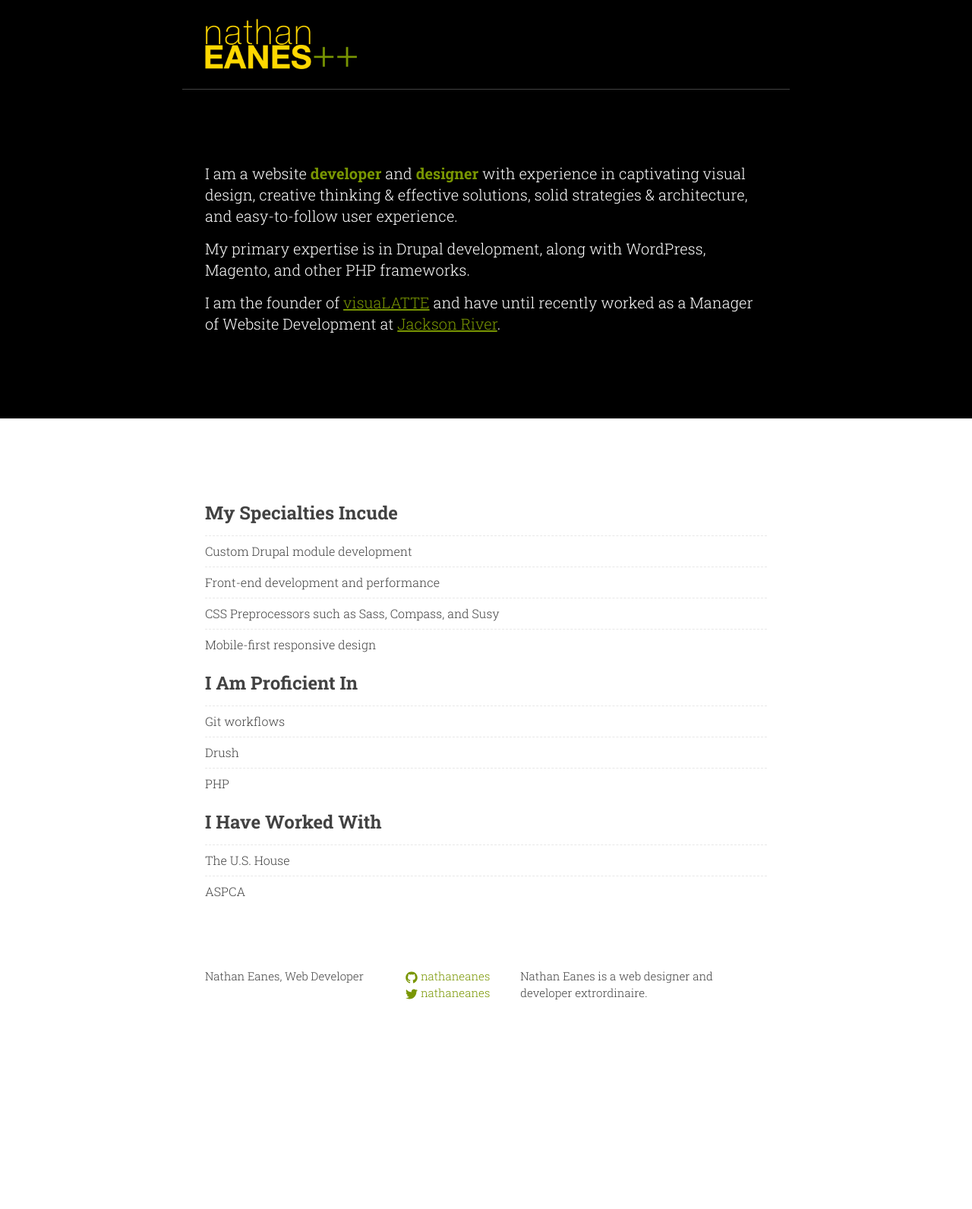
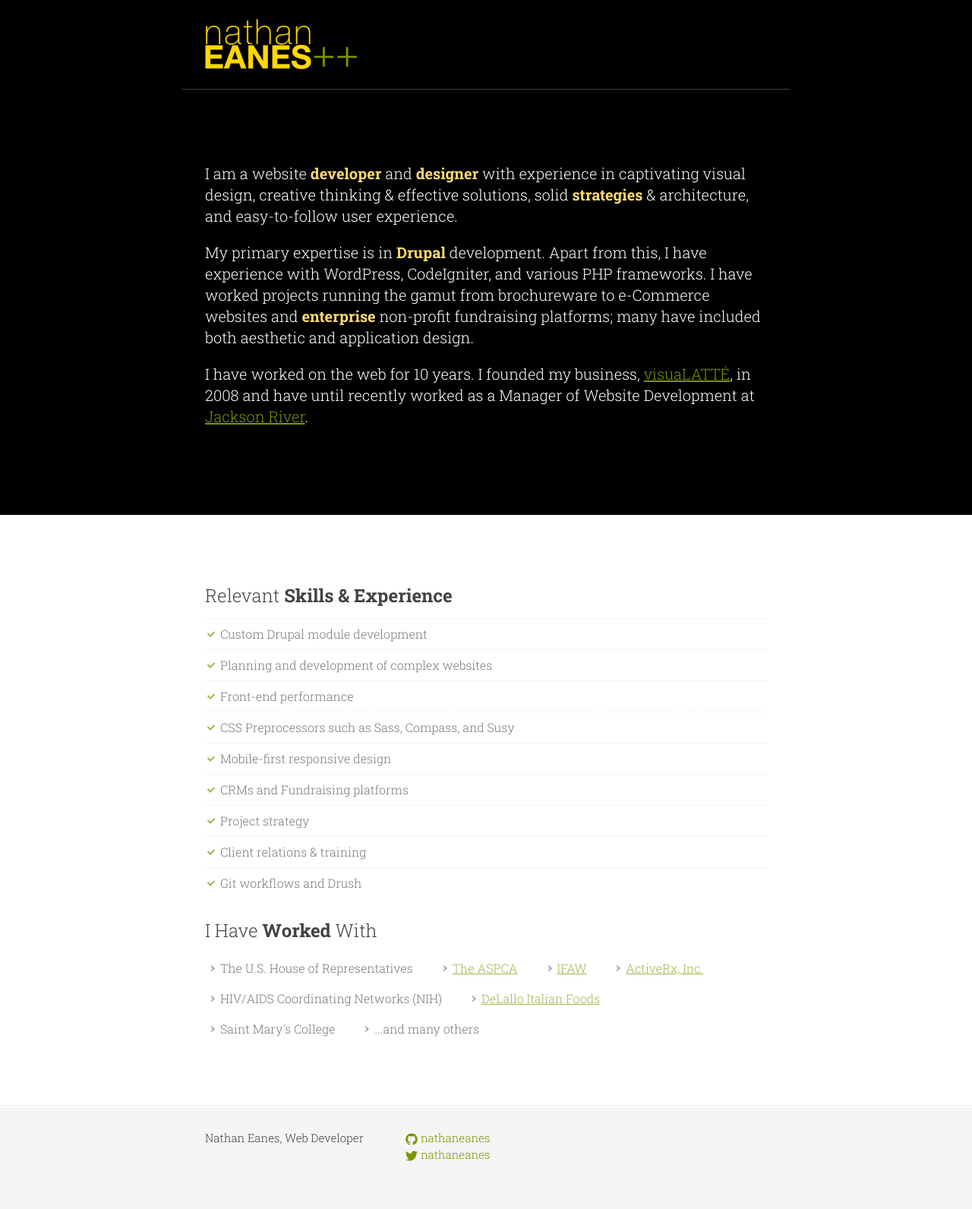
Before and after one commit to nathaneanes/nathaneanes.github.io, a Jekyll site: the page built from index.md, in a window 1280 px wide. Shown: the whole page at 76% size. Built offline with Jekyll 4.4.1, drawn with Linux system fonts in a browser that asks for light colours; before the commit the page ends 1379 px from its top, so only the background shows below that.

Commit message:
More updates to site architecture

```diff
--- a/_includes/footer.html
+++ b/_includes/footer.html
@@ -1,32 +1,37 @@
+<div class="prefooter">
+  <div class="wrapper">
+    <h2>Relevant <strong>Skills &amp; Experience</strong></h2>
+
+    <ul class="rows">
+      <li>Custom Drupal module development</li>
+      <li>Planning and development of complex websites</li>
+      <li>Front-end performance</li>
+      <li>CSS Preprocessors such as Sass, Compass, and Susy</li>
+      <li>Mobile-first responsive design</li>
+      <li>CRMs and Fundraising platforms</li>
+      <li>Project strategy</li>
+      <li>Client relations & training</li>
+      <li>Git workflows and Drush</li>
+    </ul>
+
+    <h2>I Have <strong>Worked</strong> With</h2>
+
+    <ul class="float">
+      <li>The U.S. House of Representatives</li>
+      <li><a href="http://www.aspca.org" target="_blank">The ASPCA</a></li>
+      <li><a href="http://www.ifaw.org" target="_blank">IFAW</a></li>
+      <li><a href="http://www.visualatte.com/portfolio/activerx" target="_blank">ActiveRx, Inc.</a></li>
+      <li>HIV/AIDS Coordinating Networks (NIH)</li>
+      <li><a href="http://www.visualatte.com/portfolio/george-e-delallo-inc" target="_blank">DeLallo Italian Foods</a></li>
+      <li>Saint Mary's College</li>
+      <li>...and many others</li>
+    </ul>
+  </div>
+</div>
+
 <footer class="site-footer">
 
   <div class="wrapper">
-
-    <div class="prefooter">
-      <h2>My Specialties Incude</h2>
-
-      <ul>
-        <li>Custom Drupal module development</li>
-        <li>Front-end development and performance</li>
-        <li>CSS Preprocessors such as Sass, Compass, and Susy</li>
-        <li>Mobile-first responsive design</li>
-      </ul>
-
-      <h2>I Am Proficient In</h2>
-
-      <ul>
-        <li>Git workflows
-        <li>Drush</li>
-        <li>PHP</li>
-      </ul>
-
-      <h2>I Have Worked With</h2>
-
-      <ul>
-        <li>The U.S. House</li>
-        <li>ASPCA</li>
-      </ul>
-    </div>
 
     <div class="footer-col-wrapper">
       <div class="footer-col  footer-col-1">
@@ -69,9 +74,6 @@
         </ul>
       </div>
 
-      <div class="footer-col  footer-col-3">
-        <p class="text">{{ site.description }}</p>
-      </div>
     </div>
 
   </div>
--- a/_sass/_base.scss
+++ b/_sass/_base.scss
@@ -32,6 +32,10 @@ p, blockquote, pre,
 ul, ol, dl, figure,
 %vertical-rhythm {
   margin-bottom: $spacing-unit / 2;
+}
+
+p {
+  margin-bottom: $spacing-unit / 1.5;
 }
 
 
@@ -88,11 +92,11 @@ h1, h2, h3, h4, h5, h6 {
  * Links
  */
 a {
-  color: $brand-color;
+  color: $brand-green;
   text-decoration: none;
 
   &:hover {
-    color: darken($brand-color, 7%);
+    color: darken($brand-green, 7%);
   }
 }
 
@@ -192,7 +196,7 @@ pre {
     vertical-align: middle;
 
     path {
-      fill: $brand-color;
+      fill: $brand-green;
     }
   }
 }
--- a/_sass/_layout.scss
+++ b/_sass/_layout.scss
@@ -1,3 +1,4 @@
+
 /**
  * Site header
  */
@@ -102,28 +103,62 @@
 /**
  * Site footer
  */
-.site-footer {
+
+ul.rows,
+ul.float {
+  li {
+    list-style: none;
+    padding: 0.5em 0 0.5em 1.25em;
     color: $grey-color-dark;
-  padding: $spacing-unit 0;
+    opacity: 0.7;
+    -moz-opacity: 0.7;
+    &:hover {
+      opacity: 1;
+      -moz-opacity: 1;
+    }
+    a {
+      text-decoration: underline;
+      &:hover {
+        text-decoration: none;
+      }
+    }
+  }
+}
+
+ul.rows {
+  li {
+    border-top: 1px dashed $grey-color-light;
+    background: url(../images/checkmark.png) left center no-repeat;
+  }
+}
+
+ul.float {
+  li {
+    float: left;
+    background: url(../images/arrow.png) left center no-repeat;
+    margin-right: 2em;
+  }
+}
+
 .prefooter {
+  color: $grey-color-dark;
+  border-bottom: 1px solid $grey-color-light;
+  background: #fff;
   padding: 4em 0 5em;
   h2 {
-      font-weight: bold;
-      margin: 0.5em 0;
+    margin: 1em 0 0.5em 0;
   }
   ul {
     margin: 0;
     padding: 0;
-      li {
-        list-style: none;
-        border-top: 1px dashed $grey-color-light;
-        padding: 0.5em 0;
-        &:hover {
-          color: $grey-color;
   }
 }
-    }
-  }
+
+.site-footer {
+  border-top: 1px solid #fff;
+  color: $grey-color-dark;
+  padding: $spacing-unit 0;
+  background: lighten($grey-color, 45%);
 }
 
 .footer-heading {
@@ -193,7 +228,7 @@
 .page-content {
   padding: 6em 0;
   strong {
-    color: $brand-color;
+    color: $brand-yellow;
   }
   a {
     text-decoration: underline;
--- a/css/main.scss
+++ b/css/main.scss
@@ -15,7 +15,8 @@ $spacing-unit:     30px;
 
 $text-color:       #fff;
 $background-color: #fff;
-$brand-color:      #799602;
+$brand-green:      #799602;
+$brand-yellow:     #ffda6f;
 
 $grey-color:       #828282;
 $grey-color-light: lighten($grey-color, 40%);
--- a/index.md
+++ b/index.md
@@ -7,10 +7,10 @@ permalink: /
 
 <div class="larger">
 
-I am a website **developer** and **designer** with experience in captivating visual design, creative thinking & effective solutions, solid strategies & architecture, and easy-to-follow user experience.
+I am a website **developer** and **designer** with experience in captivating visual design, creative thinking & effective solutions, solid **strategies** & architecture, and easy-to-follow user experience.
 
-My primary expertise is in Drupal development, along with WordPress, Magento, and other PHP frameworks.
+My primary expertise is in **Drupal** development. Apart from this, I have experience with WordPress, CodeIgniter, and various PHP frameworks. I have worked projects running the gamut from brochureware to e-Commerce websites and **enterprise** non-profit fundraising platforms; many have included both aesthetic and application design.
 
-I am the founder of [visuaLATTE](http://www.visualatte.com/) and have until recently worked as a Manager of Website Development at [Jackson River](http://www.jacksonriver.com/).
+I have worked on the web for 10 years. I founded my business, [visuaLATT&Eacute;](http://www.visualatte.com/), in 2008 and have until recently worked as a Manager of Website Development at [Jackson River](http://www.jacksonriver.com/).
 
 </div>
```
Also changed, not shown: images/arrow.png (added), images/checkmark.png (added). Lines whose indentation alone changed are shown as unchanged.
